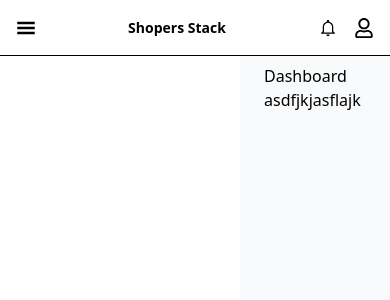
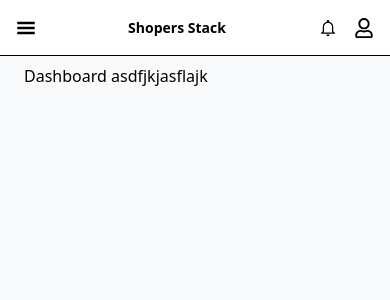
Before and after one commit to GeethaMurthy-Software-Solutions/Shoppers-Stack-Admin, a React (Vite) app: page /landingpage in a window 390 px wide. Shown: the top 300 px of the page. Built offline with nearby package versions, Linux system fonts and the light colour scheme.

Commit message:
merchentmanagement layout fixing is done

```diff
--- a/src/components/AdminLayout.jsx
+++ b/src/components/AdminLayout.jsx
@@ -1,19 +1,24 @@
-import React, { useState } from 'react'
+import React from 'react'
 import Navbar from './Navbar'
-import Sidebar from './Sidebar';
-import { Outlet } from 'react-router-dom';
-
+import Sidebar from './Sidebar'
+import { Outlet } from 'react-router-dom'
 
 const AdminLayout = () => {
-      const [isOpen, setIsOpen] = useState(false);
   return (
     <div>
-            <Navbar toggleSidebar={() => setIsOpen(!isOpen)} />
+      <Navbar />
 
-                <Sidebar isOpen={isOpen} />
-             <div className="mt-10 ml-60 flex-1 overflow-y-auto p-6 bg-gray-50 h-screen">
-                <Outlet />
-            </div>
+      <div className="flex">
+
+        {/* Sidebar */}
+        <Sidebar />
+
+        {/* Main Content */}
+        <div className="mt-10 flex-1 overflow-y-auto p-6 bg-gray-50 h-screen transition-all duration-300 ml-0 md:ml-60">
+          <Outlet />
+        </div>
+
+      </div>
     </div>
   )
 }
```
